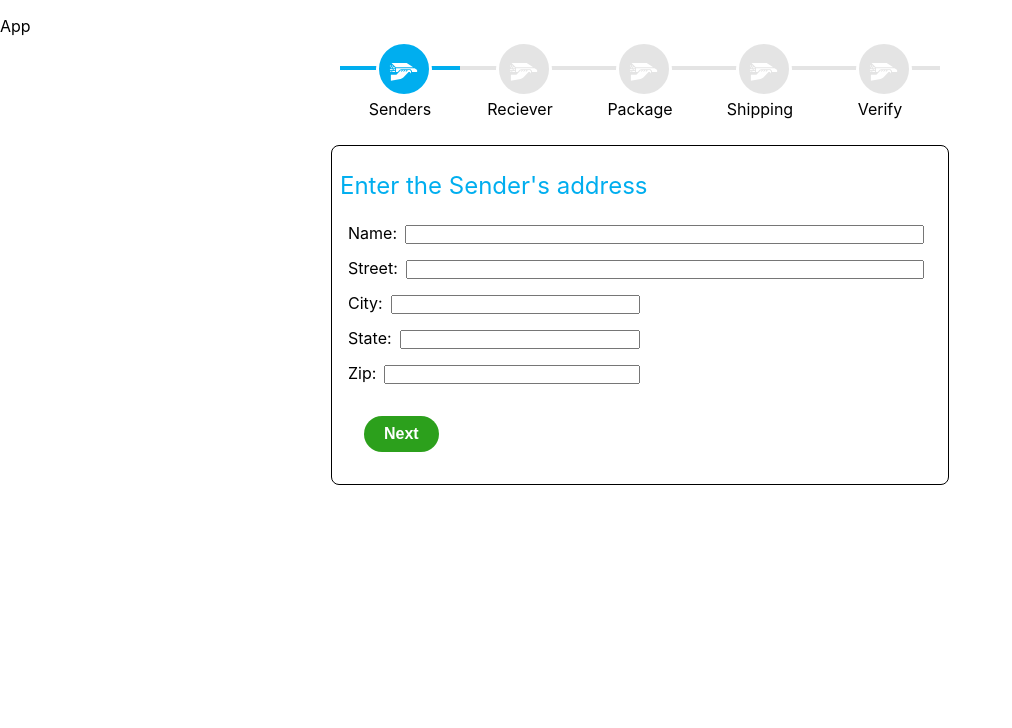
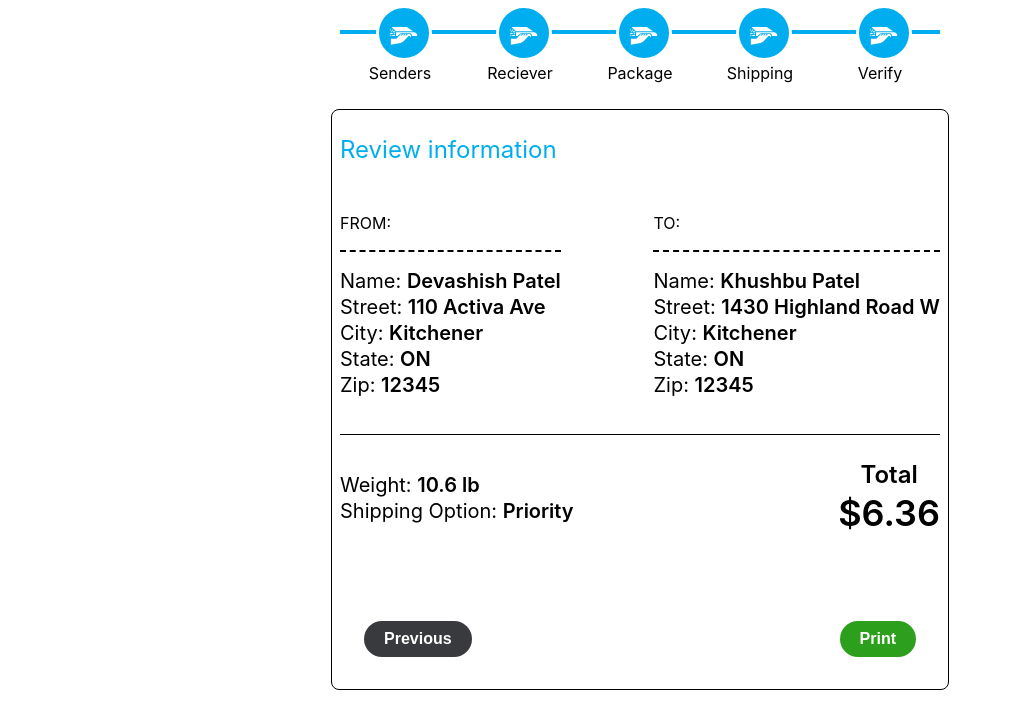
Before and after one commit to devpatelwebdeveloper/shipping-label-maker, a React (Vite) app: page / in a window 1280 px wide. Shown: the top 728 px of the page, without its empty margins (0-1012 px from the left). Built offline with nearby package versions, Linux system fonts and the light colour scheme.

Commit message:
review style done

```diff
--- a/src/App.jsx
+++ b/src/App.jsx
@@ -6,10 +6,9 @@ function App() {
 
 
   return (
-    <div className="App">
-      <p>App</p>
+    <>
       <ShippingForm/>
-     </div>
+     </>
   )
 }
 
--- a/src/Components/StepForm/ShippingForm.jsx
+++ b/src/Components/StepForm/ShippingForm.jsx
@@ -7,24 +7,24 @@ const ShippingForm = () => {
 
   const [state, setState] = useState({
     from: {
-      name: "",
-      street: "",
-      city: "",
-      state: "",
-      zip: "",
+      name: "Devashish Patel",
+      street: "110 Activa Ave",
+      city: "Kitchener",
+      state: "ON",
+      zip: "12345",
     },
     to: {
-      name: "",
-      street: "",
-      city: "",
-      state: "",
-      zip: "",
+      name: "Khushbu Patel",
+      street: "1430 Highland Road W",
+      city: "Kitchener",
+      state: "ON",
+      zip: "12345",
     },
-    weight: 0,
-    shippingOption: 0,
+    weight: 10.6,
+    shippingOption: 1.5,
   })
   const [errors, setErrors] = useState()
-  const { mode, transition } = useVisualMode(1)
+  const { mode, transition } = useVisualMode(5)
 
   const handleNext=(event)=>{
     event.preventDefault()
--- a/src/Components/StepForm/Step.module.scss
+++ b/src/Components/StepForm/Step.module.scss
@@ -52,3 +52,64 @@
 	margin: 24px;
 	justify-content: space-between;
 }
+
+// Review
+
+.address-review {
+	display: flex;
+	flex-direction: row;
+	justify-content: space-between;
+}
+.subtitle {
+	text-transform: uppercase;
+	font-size: 1rem;
+	line-height: 1.3;
+	padding: 16px 0;
+	border-bottom: 2px dashed #000000;
+	margin: 16px 0px;
+}
+
+.package-review-label {
+	font-size: 20px;
+	font-weight: 400;
+	line-height: 1.3;
+	text-transform: capitalize;
+}
+.package-review-value {
+	font-size: 20px;
+	font-weight: 600;
+	line-height: 1.3;
+}
+
+.package-info-review {
+	border-top: 1px solid #000000;
+	padding: 24px 0;
+	margin: 36px 0;
+	display: flex;
+	flex-direction: row;
+	align-items: center;
+	justify-content: space-between;
+}
+
+.total-review {
+	display: flex;
+	flex-direction: column;
+	text-align: center;
+}
+
+.package-review-detail {
+	display: flex;
+	flex-direction: column;
+}
+
+.total-review-label {
+	font-size: 24px;
+	font-weight: 600;
+	line-height: 1.3;
+}
+
+.total-review-amount {
+	font-size: 36px;
+	font-weight: 600;
+	line-height: 1.3;
+}
--- a/src/Components/StepForm/Steps/ReviewInfo.jsx
+++ b/src/Components/StepForm/Steps/ReviewInfo.jsx
@@ -8,16 +8,56 @@ const ReviewInfo = ({title,info,handlePrevious,handleSubmit}) => {
   let cx = classNames.bind(styles);
 
   const shippingRate=0.40
+  const total = (shippingRate* info.weight * info.shippingOption).toFixed(2);
 
   return (
     <div className={cx('step')}>
       <div className={cx('step-title')}>{title}</div>
+      <div className={cx('address-review')}>
+ {/* FROM */}
+ <div>
+        <div className={cx('subtitle')}>From:</div>
+        {
+          Object.keys(info.from).map((key, index)=> {
+            return(
+              <div key={index}>
+                <span className={cx('package-review-label')}>{key}: </span><span className={cx('package-review-value')}>{info.from[key]}</span>
+              </div>
+            )
+          })
+        }
+      </div>
+      {/* TO */}
       <div>
-     <pre> {JSON.stringify(info, null, 2) }</pre>
+        <div className={cx('subtitle')}>To:</div>
+        {
+          Object.keys(info.to).map((key, index)=> {
+            return(
+              <div key={index}>
+                <span className={cx('package-review-label')}>{key}: </span><span className={cx('package-review-value')}>{info.to[key]}</span>
+              </div>
+            )
+          })
+        }
       </div>
-      <div>
-        Total: ${info.weight*shippingRate*info.shippingOption}
       </div>
+
+     {/* Package Info */}
+     <div className={cx('package-info-review')}>
+       <div className={cx('package-review-detail')}>
+         <div>
+           <span className={cx('package-review-label')}>Weight: </span><span className={cx('package-review-value')}>{info.weight} lb</span>
+          </div>
+         <div>
+           <span className={cx('package-review-label')}>Shipping option: </span><span className={cx('package-review-value')}>{info.shippingOption===1?'Ground':'Priority'}</span>
+           </div>
+       </div>
+       <div className={cx('total-review')}>
+        <span className={cx('total-review-label')}>Total</span>
+        <span className={cx('total-review-amount')}> ${total}</span>
+       </div>
+     </div>
+      {/*<pre> {JSON.stringify(info, null, 2) }</pre>*/}
     <div className={cx('button-container')}>
       <Button text="Previous" theme="secondary" onClick={handlePrevious}/>
       <Button text="Print" theme="primary" onClick={handleSubmit}/>
```
